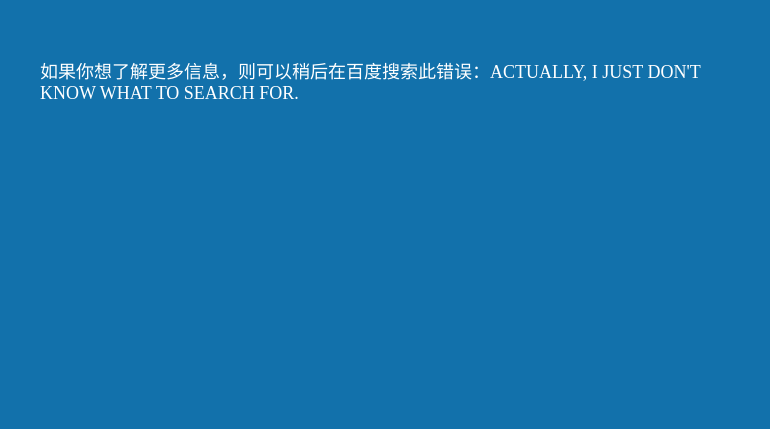
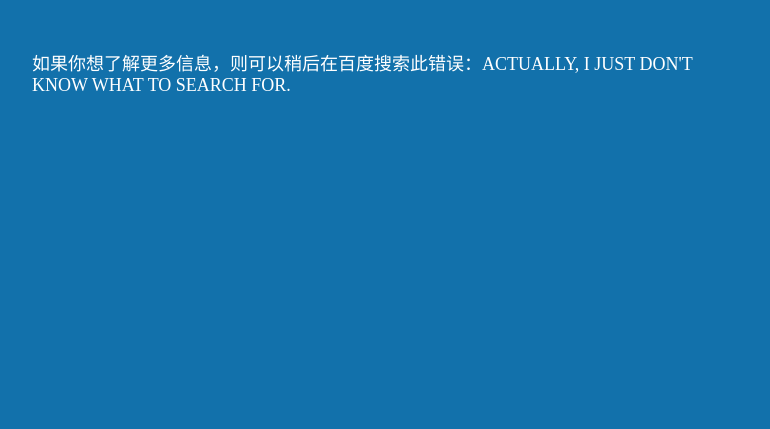
Before and after one commit to mecoepcoo/ms-github, a plain HTML site: page index.html in a window 1280 px wide. Shown: the part 479-908 px from the top of the page, without its empty margins (248-1018 px from the left). After the commit the page ends 800 px from the top, so only its background shows below. Drawn offline with Linux system fonts and the light colour scheme.

Commit message:
finished again

```diff
--- a/index.html
+++ b/index.html
@@ -15,8 +15,12 @@
       }
     }
     html, body {
+      margin: 0;
       min-height: 100%;
       height: 100%;
+      box-sizing: border-box;
+      -moz-box-sizing: border-box;
+      -webkit-box-sizing: border-box;
       background-color: #1271ab;
       color: white;
     }
```
